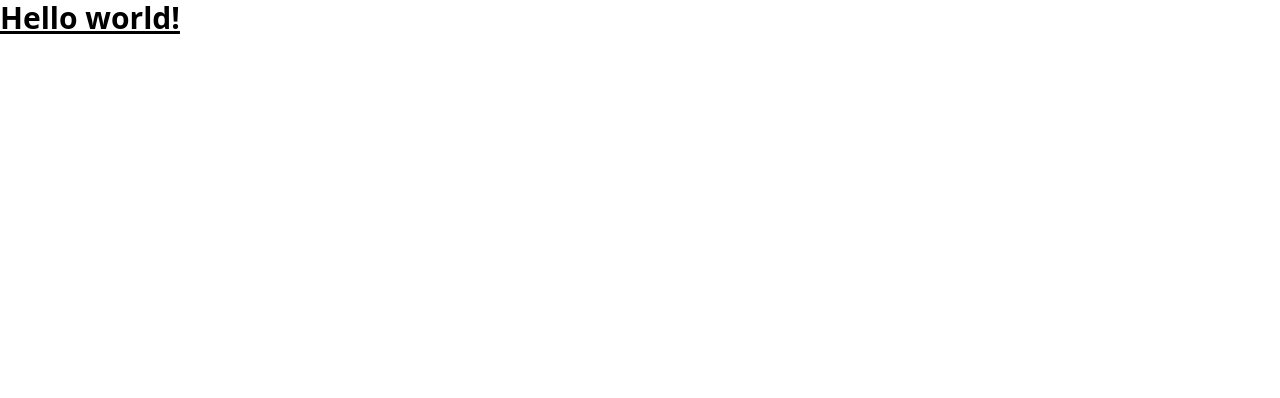
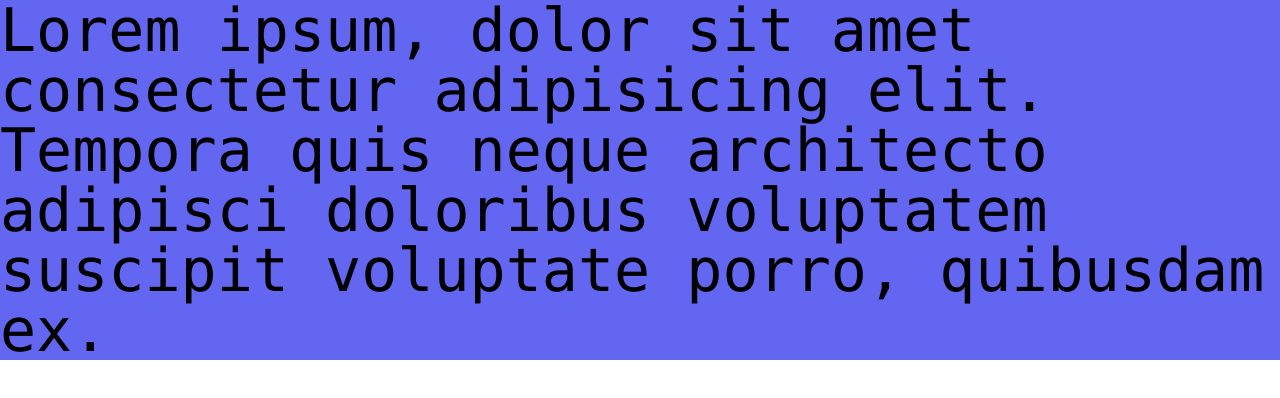
Before and after one commit to dintonharold87/learning-tailwind-css, a website: page src/index.html in a window 1280 px wide. Drawn offline with Linux system fonts and the light colour scheme.

Commit message:
added some data to the html file

```diff
--- a/src/index.html
+++ b/src/index.html
@@ -3,11 +3,15 @@
 <head>
   <meta charset="UTF-8">
   <meta name="viewport" content="width=device-width, initial-scale=1.0">
-  <link href="/public/output.css" rel="stylesheet">
+  <link href="../public/output.css" rel="stylesheet">
 </head>
 <body>
-  <h1 class="text-3xl font-bold underline">
-    Hello world!
-  </h1>
+   <div class="container bg-indigo-500 mx-auto">
+        <p class="font-mono text-6xl">
+            Lorem ipsum, dolor sit amet consectetur adipisicing elit.
+            Tempora quis neque architecto
+            adipisci doloribus voluptatem suscipit voluptate porro, quibusdam ex.
+        </p>
+    </div>
 </body>
 </html>
```
Also changed, not shown: public/output.css.
